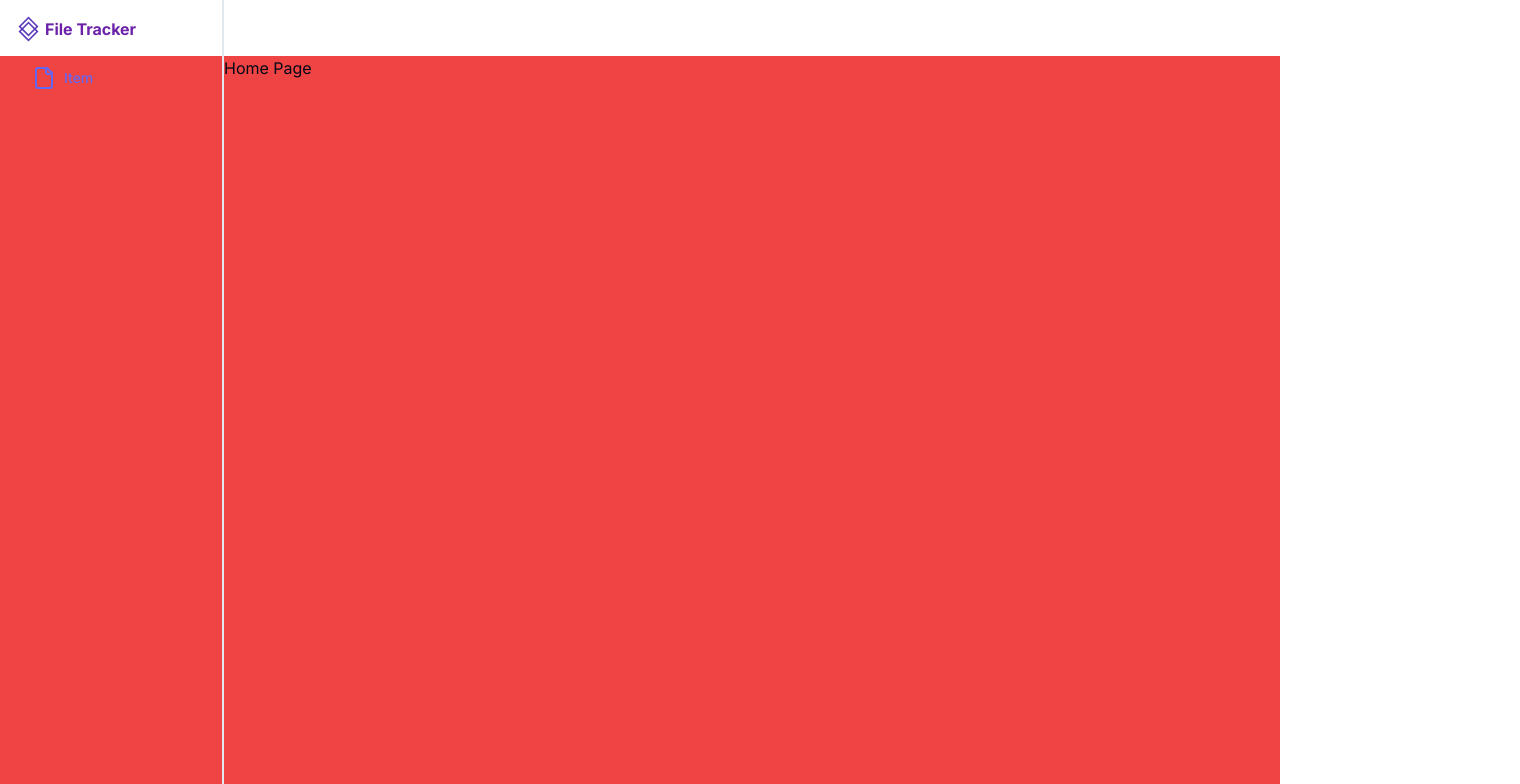
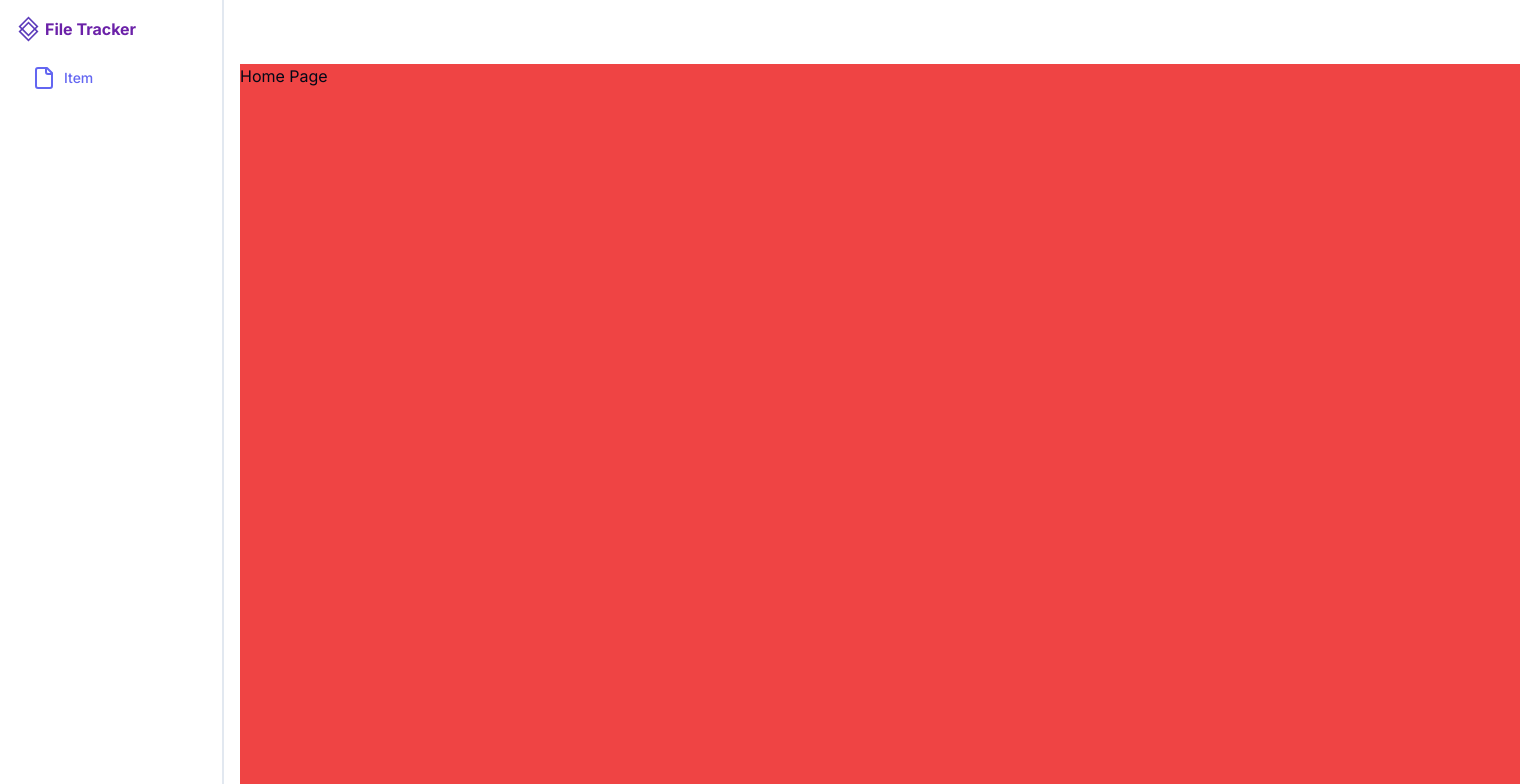
Before and after one commit to izzetcansuzen/file-tracker, a Next.js app: page / in a window 1280 px wide. Shown: the top 784 px of the page, 1520 px wide, since content can reach past the window. Built offline with nearby package versions, Linux system fonts and the light colour scheme.

Commit message:
Fixed main section dashboard

```diff
--- a/app/(dashboard)/layout.tsx
+++ b/app/(dashboard)/layout.tsx
@@ -10,7 +10,7 @@ export default function HomeLayout({children}: Props){
         <div className=''>
             <Sidebar className='hidden lg:flex'/>
             <Header />
-            <main className='bg-red-500 h-screen w-full lg:pl-56'>
+            <main className='bg-red-500 h-screen w-full lg:ml-60 mt-2'>
                 {children}
             </main>
         </div>
```
